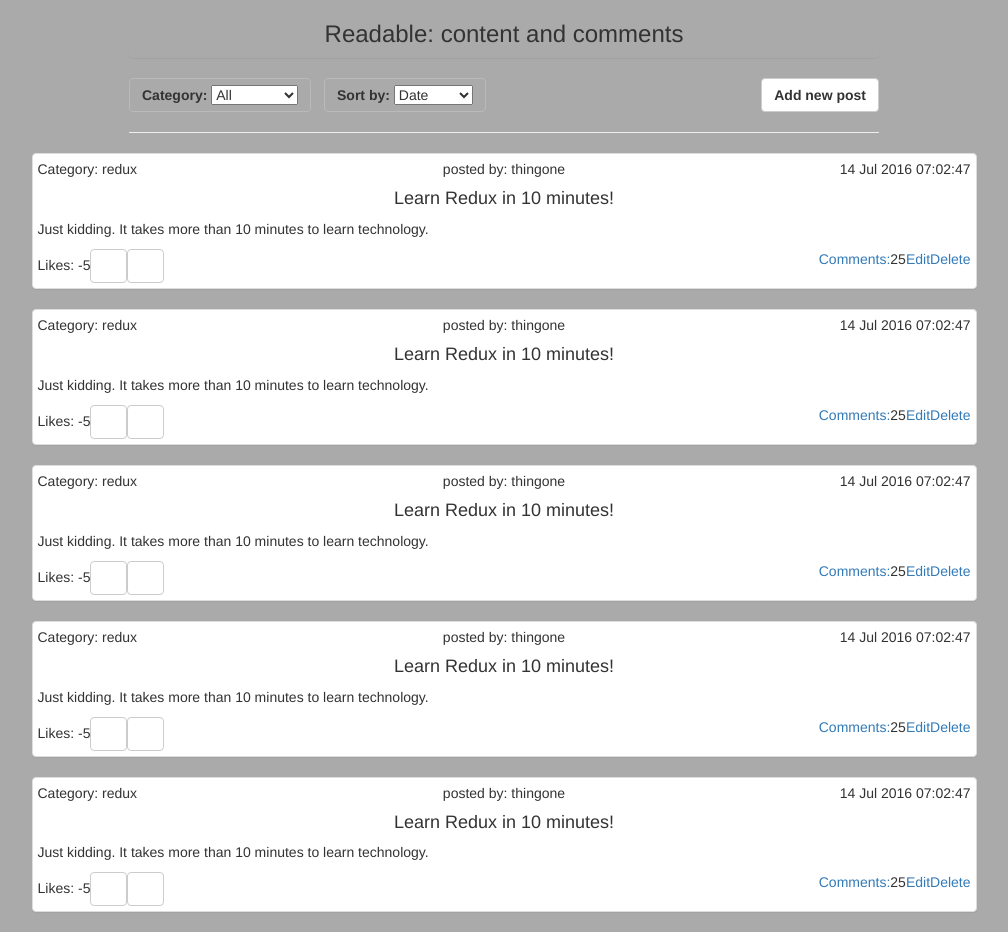
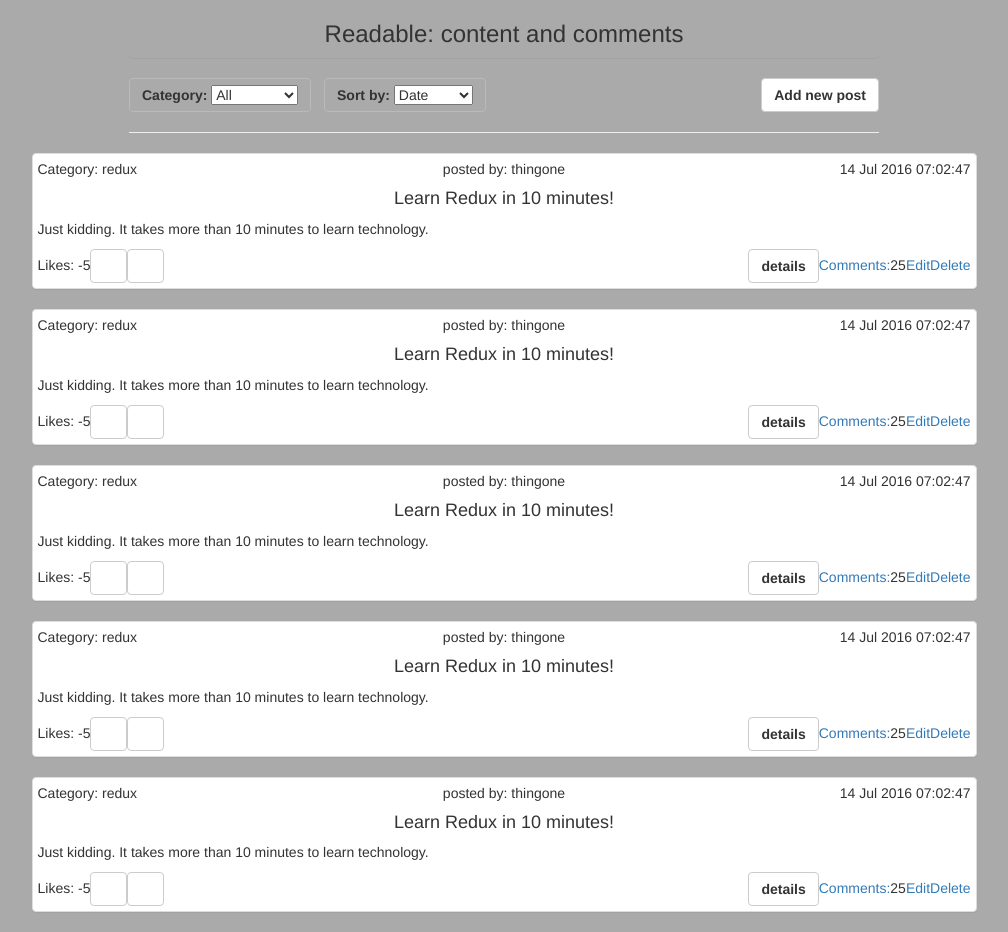
Before and after one commit to developer2020github/readable, a React (Create React App) app: page / in a window 1280 px wide. Shown: the whole page, without its empty margins (136-1144 px from the left). Built offline with nearby package versions, Linux system fonts and the light colour scheme; a web font is replaced by a local one.

Commit message:
feat: add link to post details page for each post

```diff
--- a/src/PostDetails.js
+++ b/src/PostDetails.js
@@ -5,7 +5,8 @@ import './Readable.css';
 import { serverApiTestMain } from './ServerApiTest';
 import DefaultPage from './DefaultPage';
 function doesPostExist(postId){
-   if (parseInt(postId)==12345){
+
+   if (postId=="6ni6ok3ym7mf1p33lnez"){
    		return true;
    }
    return false;
--- a/src/PostViewSmall.js
+++ b/src/PostViewSmall.js
@@ -26,6 +26,7 @@ class PostViewSmall extends Component {
                         <button href="#" className="btn btn-default"><span className="glyphicon glyphicon-arrow-down"></span></button>
                     </div>
                     <div className="col-xs-6 text-right">
+                        <Link className="btn btn-default control-style" to={"/posts/"+this.props.post.id}>details</Link>
                         <span><a href="post_details.html">Comments:</a>25</span>
                         <span><a href="post_edit.html">Edit</a></span>
                         <span><a href="post_delete.html">Delete</a></span>
```
